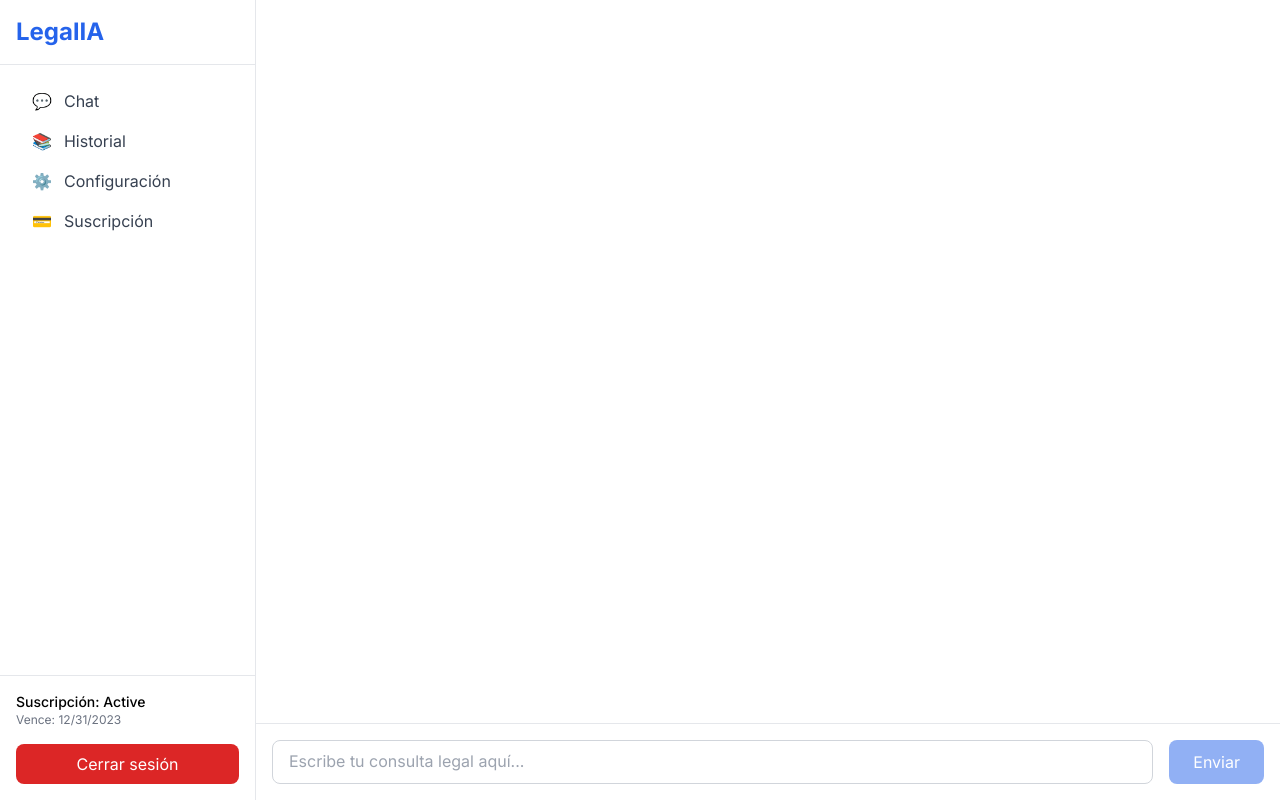
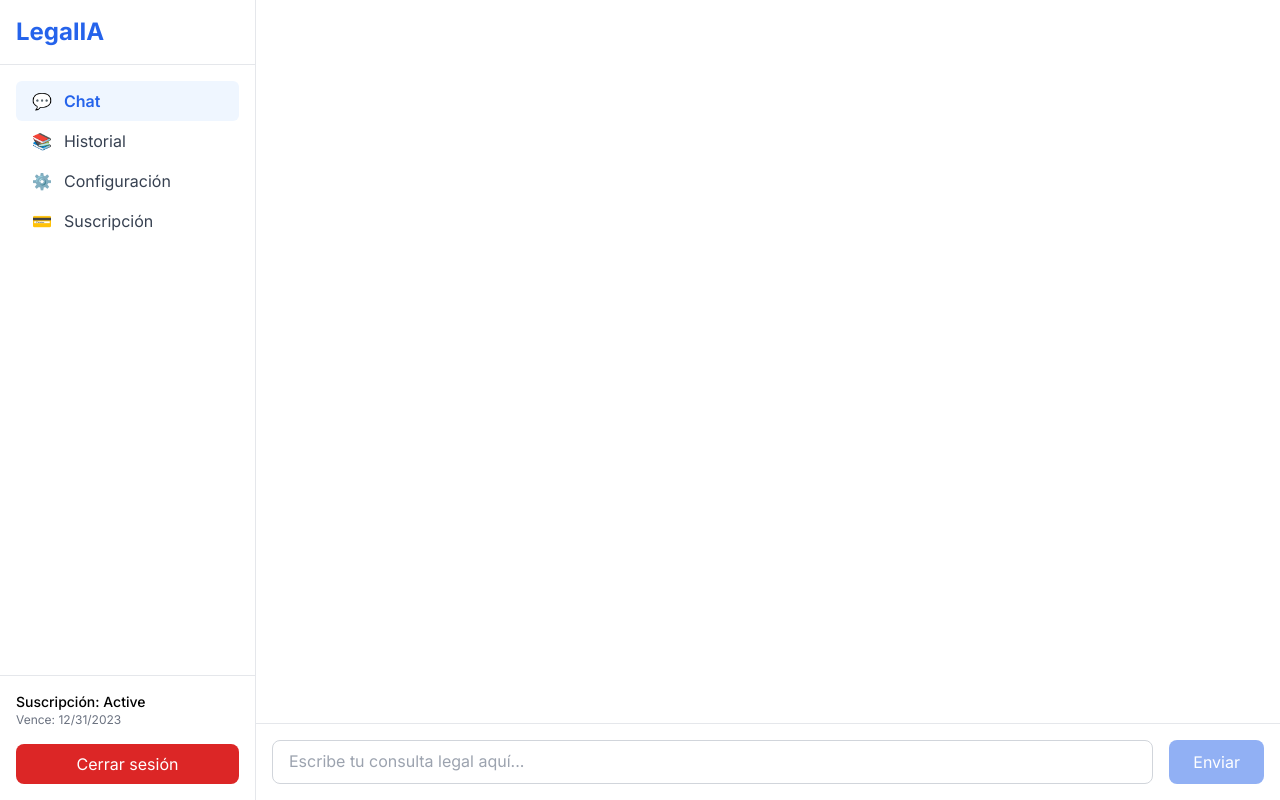
Before and after one commit to lazarohernan/abogados, a Next.js app: page / in a window 1280 px wide. Built offline with nearby package versions, Linux system fonts and the light colour scheme.

Commit message:
DashboardLayout.tsx

```diff
--- a/src/app/dashboard/DashboardLayout.tsx
+++ b/src/app/dashboard/DashboardLayout.tsx
@@ -14,9 +14,10 @@ interface UserProfile {
 interface DashboardLayoutProps {
   children: React.ReactNode;
   profile: UserProfile;
+  activeSection?: string; // Propiedad añadida
 }
 
-export default function DashboardLayout({ children, profile }: DashboardLayoutProps) {
+export default function DashboardLayout({ children, profile, activeSection }: DashboardLayoutProps) {
   const pathname = usePathname();
   const router = useRouter();
   const [isSidebarOpen, setIsSidebarOpen] = useState(false);
@@ -50,7 +51,7 @@ export default function DashboardLayout({ children, profile }: DashboardLayoutPr
                 <Link key={item.id} href={item.href} passHref>
                   <div
                     className={`flex items-center px-4 py-2 rounded-md transition ${
-                      pathname === item.href
+                      activeSection === item.id || pathname === item.href
                         ? 'bg-blue-50 text-blue-600 font-semibold'
                         : 'text-gray-700 hover:bg-gray-50'
                     }`}
```
